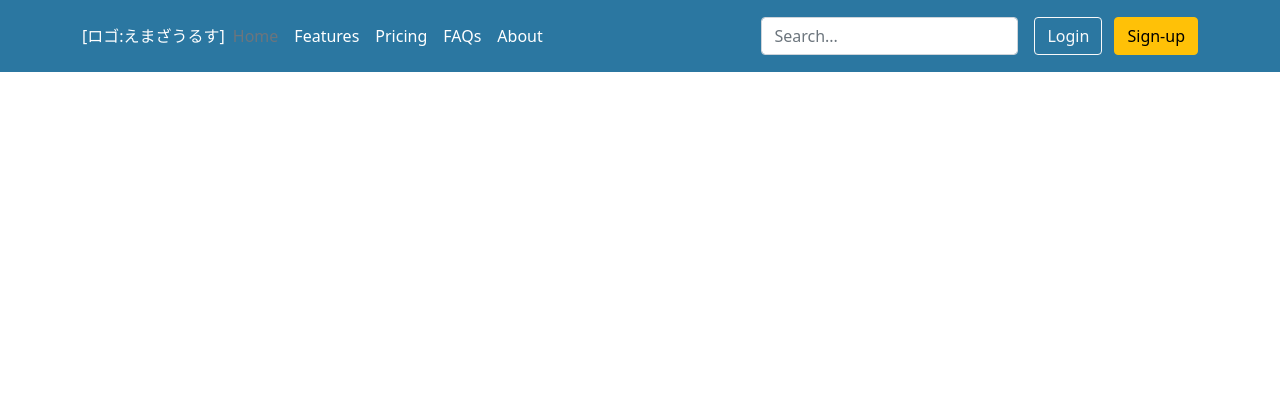
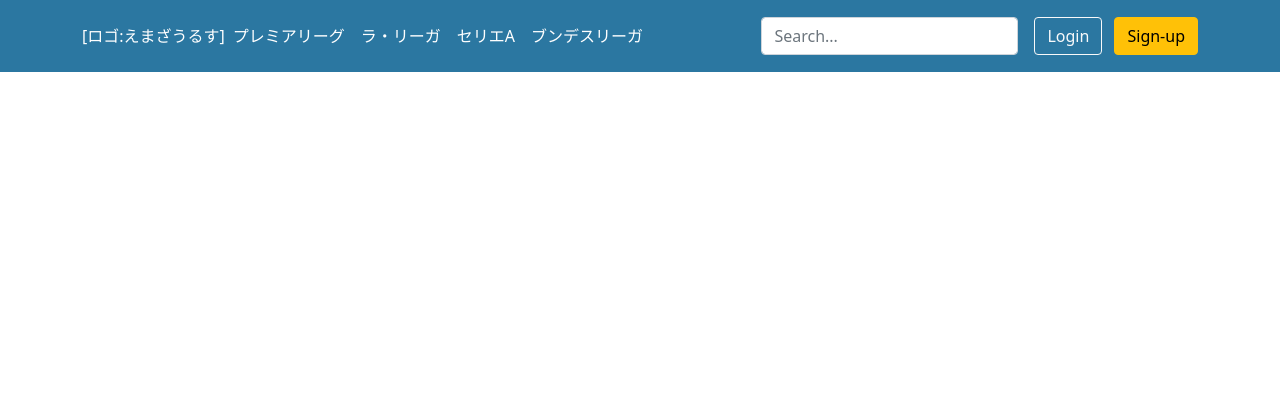
Before and after one commit to maru0914/SoccerProject, a Django app: template templates/base.html in a window 1280 px wide. Shown: the top 420 px of the page. Run offline with Django 3.2, Linux system fonts and the light colour scheme; the template is opened without the code that fills it, so the values that code supplies are empty; parts of the project's set-up code (start-up, migrations or seed data) failed here and were passed over.

Commit message:
Change the link destination of the menu

```diff
--- a/templates/base.html
+++ b/templates/base.html
@@ -26,11 +26,10 @@
         </a>
 
         <ul class="nav col-12 col-lg-auto me-lg-auto mb-2 justify-content-center mb-md-0">
-          <li><a href="{% url 'main:home' %}" class="nav-link px-2 text-secondary">Home</a></li>
-          <li><a href="#" class="nav-link px-2 text-white">Features</a></li>
-          <li><a href="#" class="nav-link px-2 text-white">Pricing</a></li>
-          <li><a href="#" class="nav-link px-2 text-white">FAQs</a></li>
-          <li><a href="#" class="nav-link px-2 text-white">About</a></li>
+          <li><a href="{% url 'main:league' league_code='PL' %}" class="nav-link px-2 text-white">プレミアリーグ</a></li>
+          <li><a href="{% url 'main:league' league_code='PD' %}" class="nav-link px-2 text-white">ラ・リーガ</a></li>
+          <li><a href="{% url 'main:league' league_code='SA' %}" class="nav-link px-2 text-white">セリエA</a></li>
+          <li><a href="{% url 'main:league' league_code='BL1' %}" class="nav-link px-2 text-white">ブンデスリーガ</a></li>
         </ul>
 
         <form class="col-12 col-lg-auto mb-3 mb-lg-0 me-lg-3">
```
